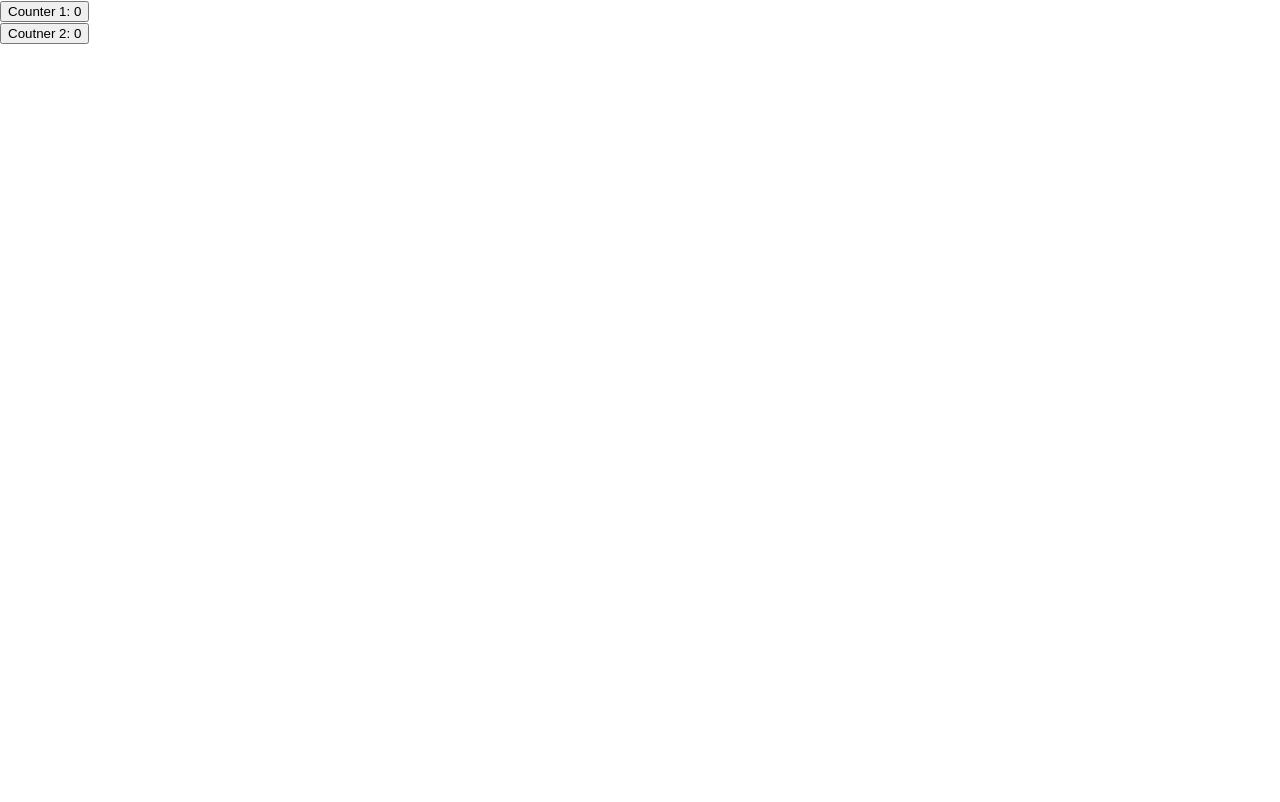
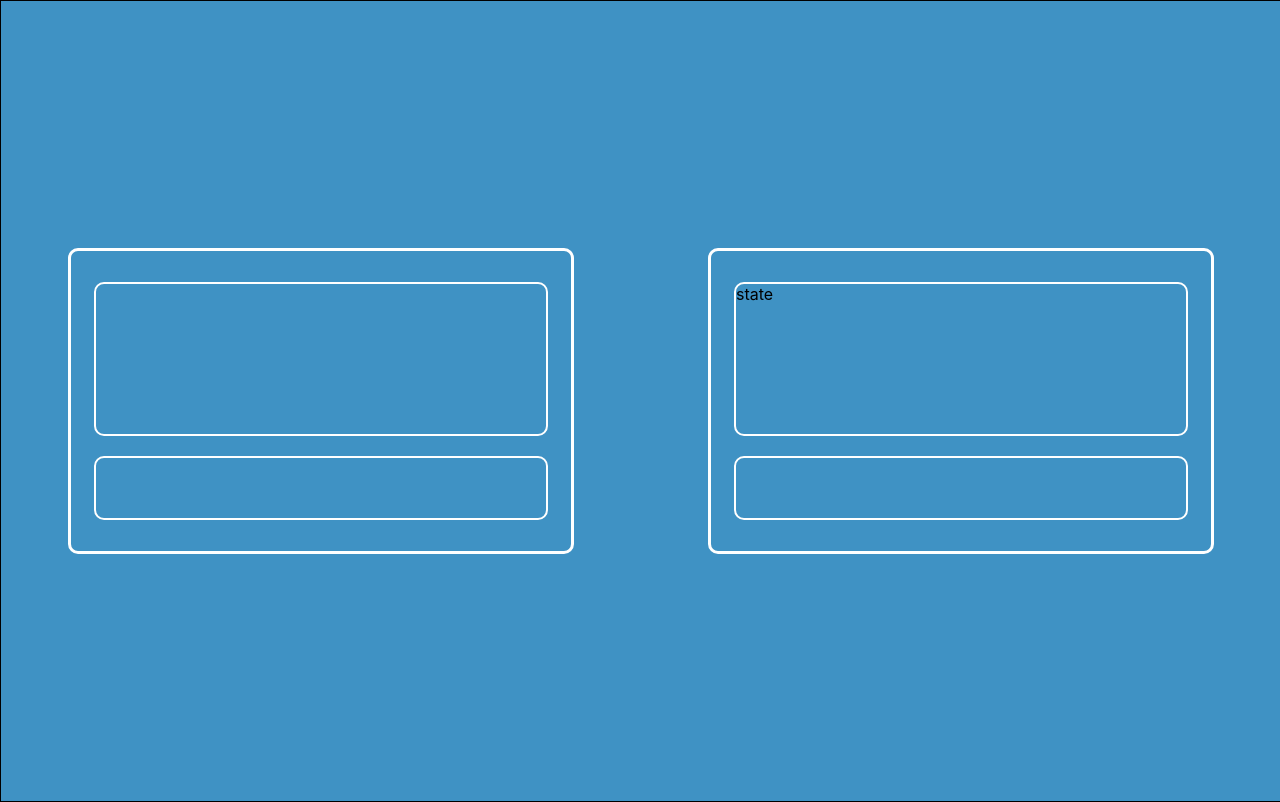
Before and after one commit to TatsianaKedrova/examples-of-react, a React (Create React App) app: page / in a window 1280 px wide. Built offline with nearby package versions, Linux system fonts and the light colour scheme.

Commit message:
added som module.css files with simply styling

```diff
--- a/package.json
+++ b/package.json
@@ -10,10 +10,13 @@
     "@types/node": "^12.0.0",
     "@types/react": "^17.0.0",
     "@types/react-dom": "^17.0.0",
+    "@types/react-redux": "^7.1.16",
     "@types/uuid": "^8.3.0",
     "react": "^17.0.2",
     "react-dom": "^17.0.2",
+    "react-redux": "^7.2.4",
     "react-scripts": "4.0.3",
+    "redux": "^4.1.0",
     "typescript": "^4.1.2",
     "web-vitals": "^1.0.1"
   },
--- a/src/App.tsx
+++ b/src/App.tsx
@@ -1,5 +1,5 @@
 import React, {useCallback} from "react";
-import Counter from "./Counter";
+import Counter from "./components/Count/Counter";
 
 const App = () => {
     const [count1, setCount1] = React.useState(0)
@@ -16,7 +16,6 @@ const App = () => {
     return (
         <>
             <Counter value={count1} onClick={increaseCounter1}>Counter 1</Counter>
-            <Counter value={count2} onClick={increaseCounter2}>Coutner 2</Counter>
         </>
     )
 };
--- a/src/Counter.tsx
+++ /dev/null
@@ -1,16 +0,0 @@
-import React from "react";
-
-const Counter = (props: any) => {
-    console.log('Render: ', props.children)
-
-    return (
-        <div>
-            <button onClick={props.onClick}>{props.children}: {props.value}</button>
-
-
-
-        </div>
-    )
-};
-
-export default React.memo(Counter);
--- /dev/null
+++ b/src/components/Button/Button.tsx
@@ -0,0 +1,9 @@
+import React from "react";
+
+const Button = () => {
+    return (
+        <div></div>
+    )
+}
+
+export default Button;
--- /dev/null
+++ b/src/components/Count/Counter.module.css
@@ -0,0 +1,40 @@
+.container {
+    width: 100%;
+    min-height: 100vh;
+    background-color: #3f92c4;
+    border: 1px solid;
+    display: flex;
+    flex-direction: row;
+    justify-content: space-around;
+    align-items: center;
+}
+
+.pStyle {
+    color: white;
+}
+
+.rectangularBox {
+    height: 300px;
+    width: 500px;
+    border: 3px solid white;
+    border-radius: 10px;
+    display: flex;
+    flex-direction: column;
+    justify-content: center;
+    align-items: center;
+}
+
+.upperField {
+    border: 2px solid white;
+    border-radius: 10px;
+    width: 90%;
+    height: 50%;
+}
+
+.lowerField {
+    border: 2px solid white;
+    border-radius: 10px;
+    width: 90%;
+    height: 20%;
+    margin-top: 20px;
+}
--- /dev/null
+++ b/src/components/Count/Counter.tsx
@@ -0,0 +1,31 @@
+import React from "react";
+import s from './Counter.module.css';
+import Button from "../Button/Button";
+
+const Counter = (props: any) => {
+    console.log('Render: ', props.children)
+
+    return (
+        <div className={s.container}>
+            {/*<button onClick={props.onClick}>{props.children}: {props.value}</button>*/}
+
+            <div className={s.rectangularBox}>
+                <div className={s.upperField}>
+                </div>
+                <div className={s.lowerField}></div>
+            </div>
+            <div className={s.rectangularBox}>
+                <div className={s.upperField}>
+                    state
+                </div>
+                <div className={s.lowerField}>
+                    <Button />
+                    <Button />
+                </div>
+            </div>
+
+        </div>
+    )
+};
+
+export default React.memo(Counter);
```
Also changed, not shown: src/redux/store.ts (added, +17 -0 lines), src/components/Button/Button.module.css (added), 1 other file (tests, documents, lock files or other folders).
